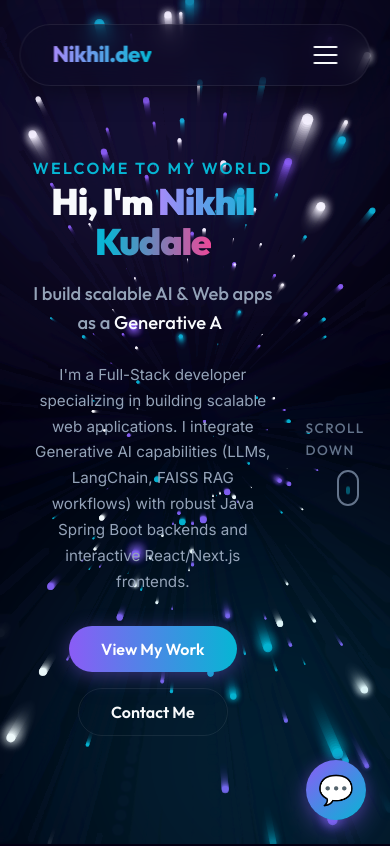
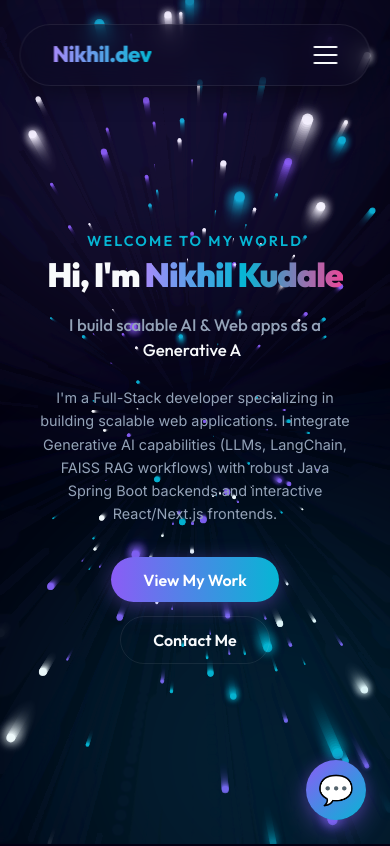
Before and after one commit to Nikhilkudale/Portfolio, a Next.js app: page / in a window 390 px wide. Shown: the top 846 px of the page. Built offline with nearby package versions, Linux system fonts and the light colour scheme.

Commit message:
fix: resolve scrollIndicator keyframe transform offset and hide on mobile

```diff
--- a/src/app/components/Hero.module.css
+++ b/src/app/components/Hero.module.css
@@ -122,7 +122,7 @@
   cursor: pointer;
   z-index: 10;
   opacity: 0;
-  animation: fadeInUp 0.8s cubic-bezier(0.16, 1, 0.3, 1) 1s forwards;
+  animation: fadeInScroll 0.8s cubic-bezier(0.16, 1, 0.3, 1) 1s forwards;
 }
 
 .mouse {
@@ -157,6 +157,17 @@
   }
 }
 
+@keyframes fadeInScroll {
+  from {
+    opacity: 0;
+    transform: translate(-50%, 25px);
+  }
+  to {
+    opacity: 1;
+    transform: translate(-50%, 0);
+  }
+}
+
 @keyframes blinkCursor {
   from, to { border-color: transparent }
   50% { border-color: var(--primary-color); }
@@ -177,41 +188,44 @@
   .heroSection {
     min-height: 100vh;
     height: auto;
-    padding: 7rem 0 4rem 0;
+    padding: 6.5rem 1rem 3.5rem 1rem;
   }
 
   .greeting {
-    font-size: 1rem;
+    font-size: 0.9rem;
     letter-spacing: 0.15em;
-    margin-bottom: 1rem;
+    margin-bottom: 0.75rem;
   }
 
   .title {
-    font-size: 2.3rem;
+    font-size: 2.1rem;
+    line-height: 1.25;
     margin-bottom: 1rem;
   }
 
   .subtitle {
-    font-size: 1.15rem;
+    font-size: 1.05rem;
     margin-bottom: 1.5rem;
-    padding: 0 0.5rem;
+    padding: 0 0.25rem;
+    line-height: 1.5;
   }
 
   .typewriterText {
     white-space: normal;
-    display: inline-block;
+    display: inline;
   }
 
   .description {
-    font-size: 0.95rem;
+    font-size: 0.9rem;
+    line-height: 1.6;
     margin-bottom: 2rem;
-    padding: 0 0.5rem;
+    padding: 0;
   }
 
   .ctaGroup {
     flex-direction: column;
     align-items: center;
-    gap: 1rem;
+    gap: 0.85rem;
   }
 
   .btn {
@@ -220,10 +234,6 @@
   }
 
   .scrollIndicator {
-    position: relative;
-    bottom: auto;
-    left: auto;
-    transform: none;
-    margin-top: 2rem;
+    display: none !important;
   }
 }
```
